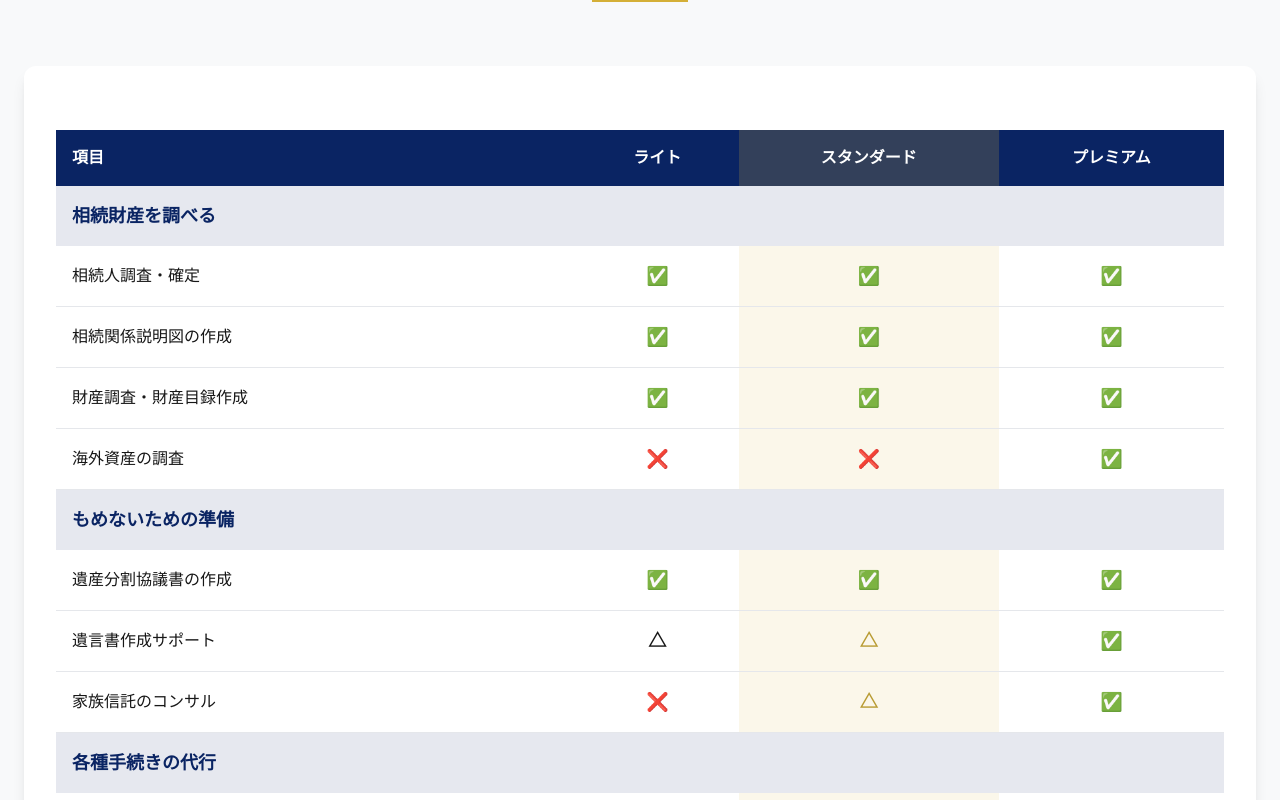
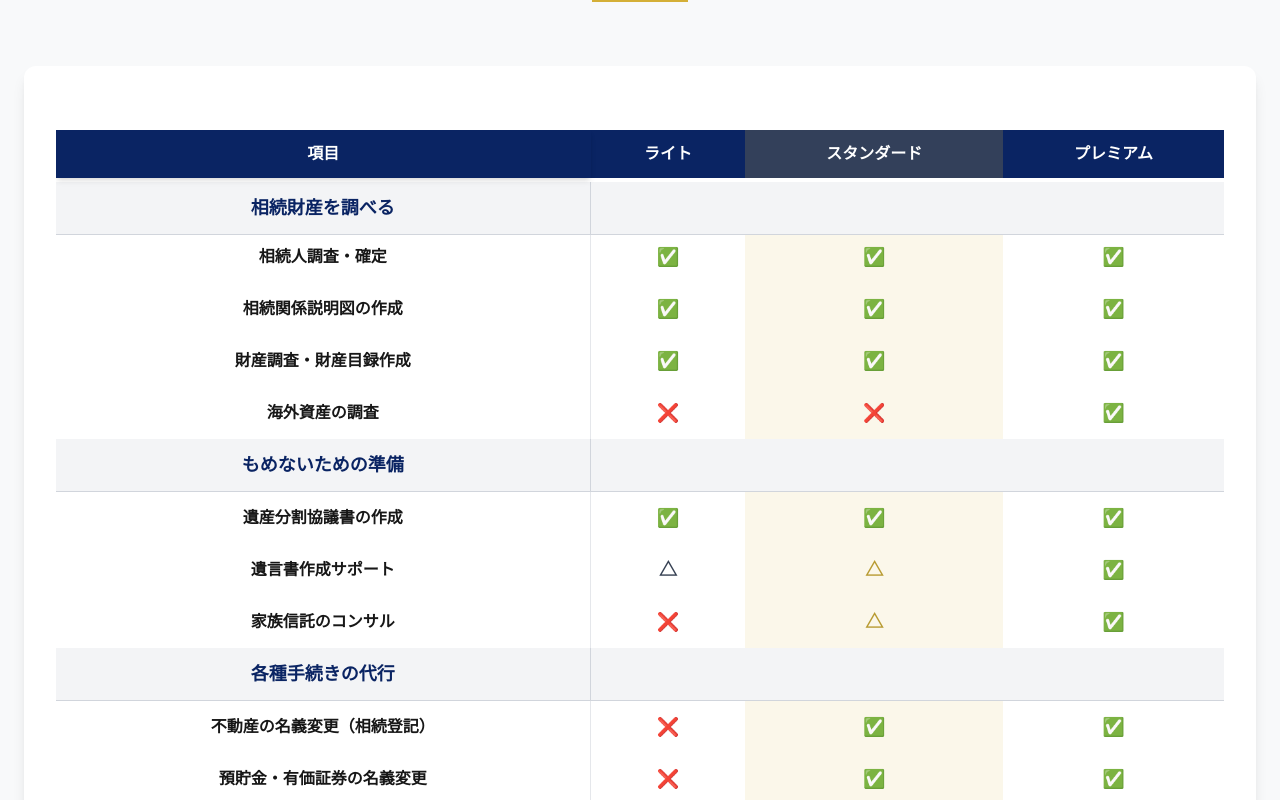
Before and after one commit to nabe7855/chuo-souzoku, a Next.js app: page / in a window 1280 px wide. Shown: the part 2940-3740 px from the top of the page. Built offline with nearby package versions, Linux system fonts and the light colour scheme.

Commit message:
🐛 表内に横スクロールナビゲーション修正

```diff
--- a/components/sections/ComparisonSection.tsx
+++ b/components/sections/ComparisonSection.tsx
@@ -40,18 +40,15 @@ const ComparisonSection: React.FC = () => {
 
           {/* 🖱️ スクロールヒント（中央表示） */}
           <div className="absolute top-1/2 left-1/2 -translate-x-1/2 z-30 flex items-center justify-center md:hidden">
-            <div className="bg-white/80 px-5 py-3 rounded-md shadow-md text-center font-semibold">
-              {/* 上段：指アイコン＋矢印 */}
+            <div className="bg-black/10 px-5 py-3 rounded-md shadow-md text-center font-semibold">
               <div className="flex items-center justify-center space-x-2 mb-1">
                 <img
-                  src="/finger-cursor-icon.png" // public配下に配置した指アイコン
+                  src="/finger-cursor-icon.png"
                   alt="スクロールアイコン"
                   className="w-7 h-7"
                 />
                 <ChevronRight className="w-5 h-5 text-navy animate-bounce-x" />
               </div>
-
-              {/* 下段：テキスト */}
               <p className="text-base font-bold text-black">
                 スクロールできます
               </p>
@@ -60,13 +57,20 @@ const ComparisonSection: React.FC = () => {
 
           {/* 横スクロール可能な表 */}
           <div className="overflow-x-auto mt-8 scrollbar-thin scrollbar-thumb-gray-300">
-            <table className="min-w-[900px] text-center">
+            <table className="min-w-[900px] w-full border-separate border-spacing-0 text-center align-middle">
               <thead className="bg-navy text-white">
                 <tr>
-                  <th className="p-4 font-bold text-left">項目</th>
-                  <th className="p-4 font-bold">銀行・信託銀行</th>
-                  <th className="p-4 font-bold">税理士法人</th>
-                  <th className="p-4 font-bold border-2 border-gold bg-gold-dark">
+                  {/* ✅ 固定列：完全中央揃え */}
+                  <th className="py-4 px-0 font-bold text-center align-middle sticky left-0 bg-navy z-20">
+                    項目
+                  </th>
+                  <th className="p-4 font-bold text-center align-middle">
+                    銀行・信託銀行
+                  </th>
+                  <th className="p-4 font-bold text-center align-middle">
+                    税理士法人
+                  </th>
+                  <th className="p-4 font-bold text-center align-middle border-2 border-gold bg-gold-dark">
                     中央相続事務所
                   </th>
                 </tr>
@@ -74,14 +78,17 @@ const ComparisonSection: React.FC = () => {
               <tbody>
                 {comparisonData.map((row, index) => (
                   <tr key={index} className="border-b border-gray-200">
-                    <td className="p-4 text-left">{row.feature}</td>
-                    <td className="p-4 text-2xl font-bold text-gray-500">
+                    {/* ✅ 固定列：完全中央揃え */}
+                    <td className="py-4 px-0 text-center align-middle sticky left-0 bg-white z-10 border-r border-gray-200">
+                      {row.feature}
+                    </td>
+                    <td className="p-4 text-2xl font-bold text-gray-500 text-center align-middle">
                       {row.bank}
                     </td>
-                    <td className="p-4 text-2xl font-bold text-gray-500">
+                    <td className="p-4 text-2xl font-bold text-gray-500 text-center align-middle">
                       {row.taxFirm}
                     </td>
-                    <td className="p-4 text-3xl font-bold text-gold-dark bg-gold/10">
+                    <td className="p-4 text-3xl font-bold text-gold-dark bg-gold/10 text-center align-middle">
                       {row.chuo}
                     </td>
                   </tr>
--- a/components/sections/ServiceSection.tsx
+++ b/components/sections/ServiceSection.tsx
@@ -32,61 +32,70 @@ const ServiceSection: React.FC = () => {
             </div>
           )}
 
-          {/* 🖱️ スクロールヒント（矢印＋指アイコン） */}
-          <div className="absolute top-1/2 left-1/2 -translate-x-1/2 z-30 flex items-center justify-center md:hidden">
-  <div className="bg-white/80 px-5 py-3 rounded-md shadow-md text-center font-semibold">
-    {/* 上段：指アイコン＋矢印 */}
+          {/* 🖱️ スクロールヒント */}
+          <div className="absolute top-1/2 left-2/3 -translate-x-1/2 z-30 flex items-center justify-center md:hidden">
+            <div className="bg-black/10 px-5 py-3 rounded-md shadow-md text-center font-semibold">
               <div className="flex items-center justify-center space-x-2 mb-1">
                 <img
-        src="/finger-cursor-icon.png" // public配下に配置した指アイコン
+                  src="/finger-cursor-icon.png"
                   alt="スクロールアイコン"
                   className="w-7 h-7"
                 />
                 <ChevronRight className="w-5 h-5 text-navy animate-bounce-x" />
               </div>
-
-    {/* 下段：テキスト */}
-    <p className="text-base font-bold text-black">スクロールできます</p>
+              <p className="text-base font-bold text-black">
+                スクロールできます
+              </p>
             </div>
           </div>
 
-
-          <div className="overflow-x-auto mt-8">
-            <table className="w-full min-w-[600px] text-left">
+          {/* ✅ 横スクロール可能な表 */}
+          <div className="overflow-x-auto mt-8 scrollbar-thin scrollbar-thumb-gray-300">
+            <table className="w-full min-w-[700px] border-separate border-spacing-0 text-center">
               <thead className="bg-navy text-white">
                 <tr>
-                  <th className="p-4 font-bold">項目</th>
-                  <th className="p-4 font-bold text-center">ライト</th>
-                  <th className="p-4 font-bold text-center bg-gold/20">
+                  {/* 左列固定 */}
+                  <th className="p-3 font-bold text-center sticky left-0 bg-navy z-30 shadow-md">
+                    項目
+                  </th>
+                  <th className="p-3 font-bold text-center">ライト</th>
+                  <th className="p-3 font-bold text-center bg-gold/20">
                     スタンダード
                   </th>
-                  <th className="p-4 font-bold text-center">プレミアム</th>
+                  <th className="p-3 font-bold text-center">プレミアム</th>
                 </tr>
               </thead>
+
               <tbody>
                 {SERVICES.map((category, catIndex) => (
                   <React.Fragment key={catIndex}>
-                    <tr>
-                      <td
-                        colSpan={4}
-                        className="p-4 bg-navy/10 font-bold text-navy text-lg"
-                      >
+                    {/* ✅ カテゴリ行（上部固定＋左端も固定） */}
+                    <tr className="sticky top-[52px] z-20">
+                      <td className="p-3 bg-gray-100 font-bold text-navy text-lg border-b  border-r border-gray-300 sticky left-0 z-30 text-center">
                         {category.category}
                       </td>
+                      <td
+                        colSpan={3}
+                        className="p-3 bg-gray-100 font-bold text-navy text-lg border-b border-gray-300 text-center"
+                      />
                     </tr>
+
                     {category.items.map((item, itemIndex) => (
                       <tr
                         key={itemIndex}
                         className="border-b border-gray-200 last:border-b-0"
                       >
-                        <td className="p-4">{item.name}</td>
-                        <td className="p-4 text-center font-bold text-lg">
+                        {/* ✅ 左列固定 */}
+                        <td className="p-3 sticky left-0 bg-white z-10 border-r border-gray-200 text-center font-bold">
+                          {item.name}
+                        </td>
+                        <td className="p-3 font-bold text-lg text-gray-700 text-center">
                           {item.light}
                         </td>
-                        <td className="p-4 text-center font-bold text-lg bg-gold/10 text-gold-dark">
+                        <td className="p-3 font-bold text-lg bg-gold/10 text-gold-dark text-center">
                           {item.standard}
                         </td>
-                        <td className="p-4 text-center font-bold text-lg">
+                        <td className="p-3 font-bold text-lg text-gray-700 text-center">
                           {item.premium}
                         </td>
                       </tr>
```
Also changed, not shown: app/page.tsx (+11 -13 lines). Lines whose indentation alone changed are shown as unchanged.
